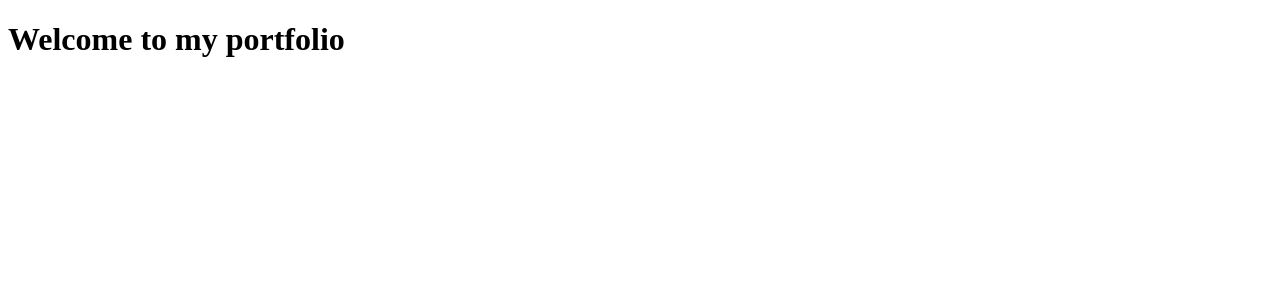
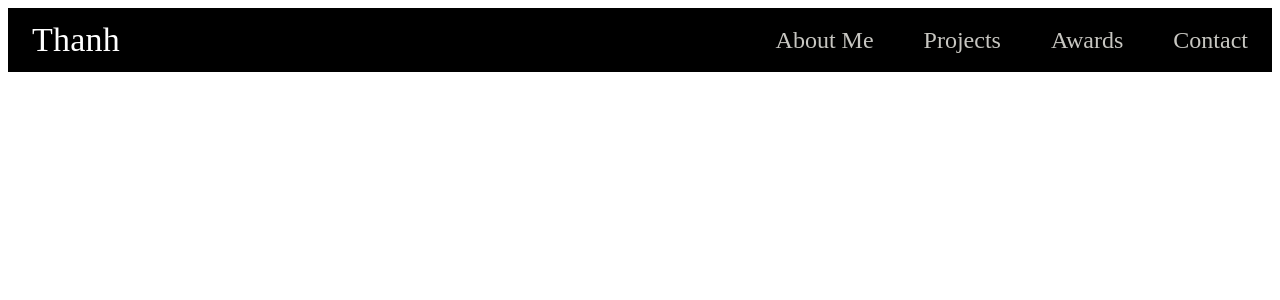
Before and after one commit to tdang2180/tdang2180.github.io, a React app: page / in a window 1280 px wide. Shown: the top 300 px of the page. Built offline with nearby package versions, Linux system fonts and the light colour scheme; the HTML template or start-up script is replaced by a standard one.

Commit message:
created navigation bar/header

```diff
--- a/src/App.jsx
+++ b/src/App.jsx
@@ -1,7 +1,14 @@
 import React from "react";
+import Header from "./screens/Header";
+
+
 
 export default function App () {
   return(
-    <h1>Welcome to my portfolio</h1>
+    <>
+    <Header/>
+    </>
+
+
   )
 }
--- a/src/index.jsx
+++ b/src/index.jsx
@@ -1,5 +1,6 @@
 import React from "react";
 import ReactDOM from "react-dom/client";
+
 import App from "./App"
 
 const root = ReactDOM.createRoot(document.getElementById("root"));
--- /dev/null
+++ b/src/screens/Header.jsx
@@ -0,0 +1,55 @@
+import React from "react";
+import { AppBar, Grid, Typography, Toolbar } from "@mui/material";
+
+const styles = {
+  text: {
+    fontFamily: "serif",
+    color: "#C7C6C1",
+    ":hover": {
+      color: "#2B547E",
+      textDecoration: "underline",
+      textDecorationColor: "#0A2472",
+    },
+  },
+};
+export default function Header() {
+  const handleAboutMe = () => {
+    window.scrollTo({ top: 0, behavior: "smooth" });
+  };
+
+  const handleProjects = () => {
+    window.scrollTo({ top: 230, behavior: "smooth" });
+  };
+
+  const handleAwards = () => {
+    window.scrollTo({ top: 1500, behavior: "smooth" });
+  };
+
+  const handleContact = () => {
+    window.scrollTo({ top: 2000, behavior: "smooth" });
+  };
+
+  return (
+    <AppBar sx={{ backgroundColor: "black" }} position="sticky" elevation={0}>
+      <Toolbar>
+        <Typography variant="h4" fontFamily="serif">
+          Thanh
+        </Typography>
+        <Grid container justifyContent="right" gap="50px">
+          <Typography sx={styles.text} variant="h5" onClick={handleAboutMe}>
+            About Me
+          </Typography>
+          <Typography variant="h5" sx={styles.text} onClick={handleProjects}>
+            Projects
+          </Typography>
+          <Typography variant="h5" sx={styles.text} onClick={handleAwards}>
+            Awards
+          </Typography>
+          <Typography variant="h5" sx={styles.text} onClick={handleContact}>
+            Contact
+          </Typography>
+        </Grid>
+      </Toolbar>
+    </AppBar>
+  );
+}
```
